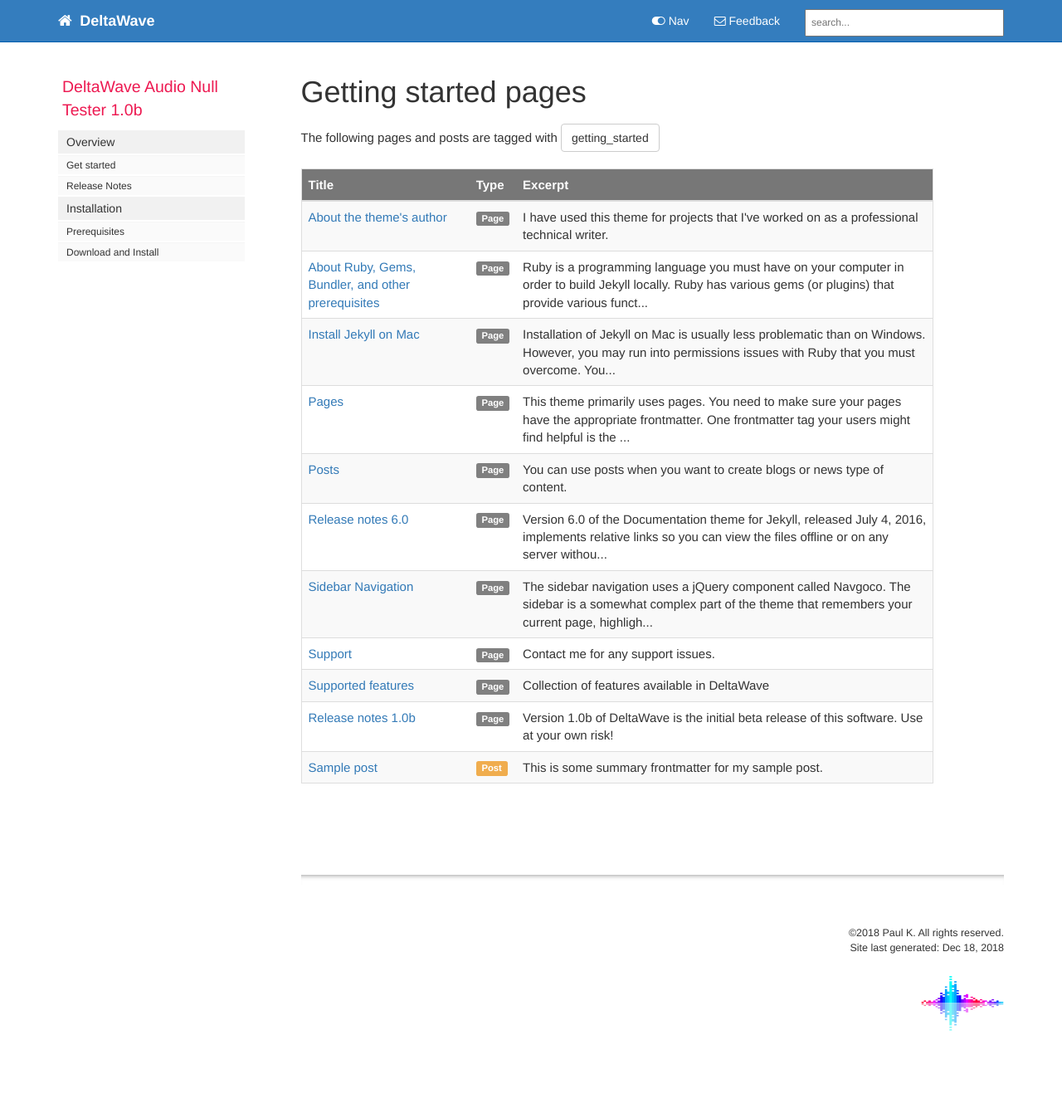
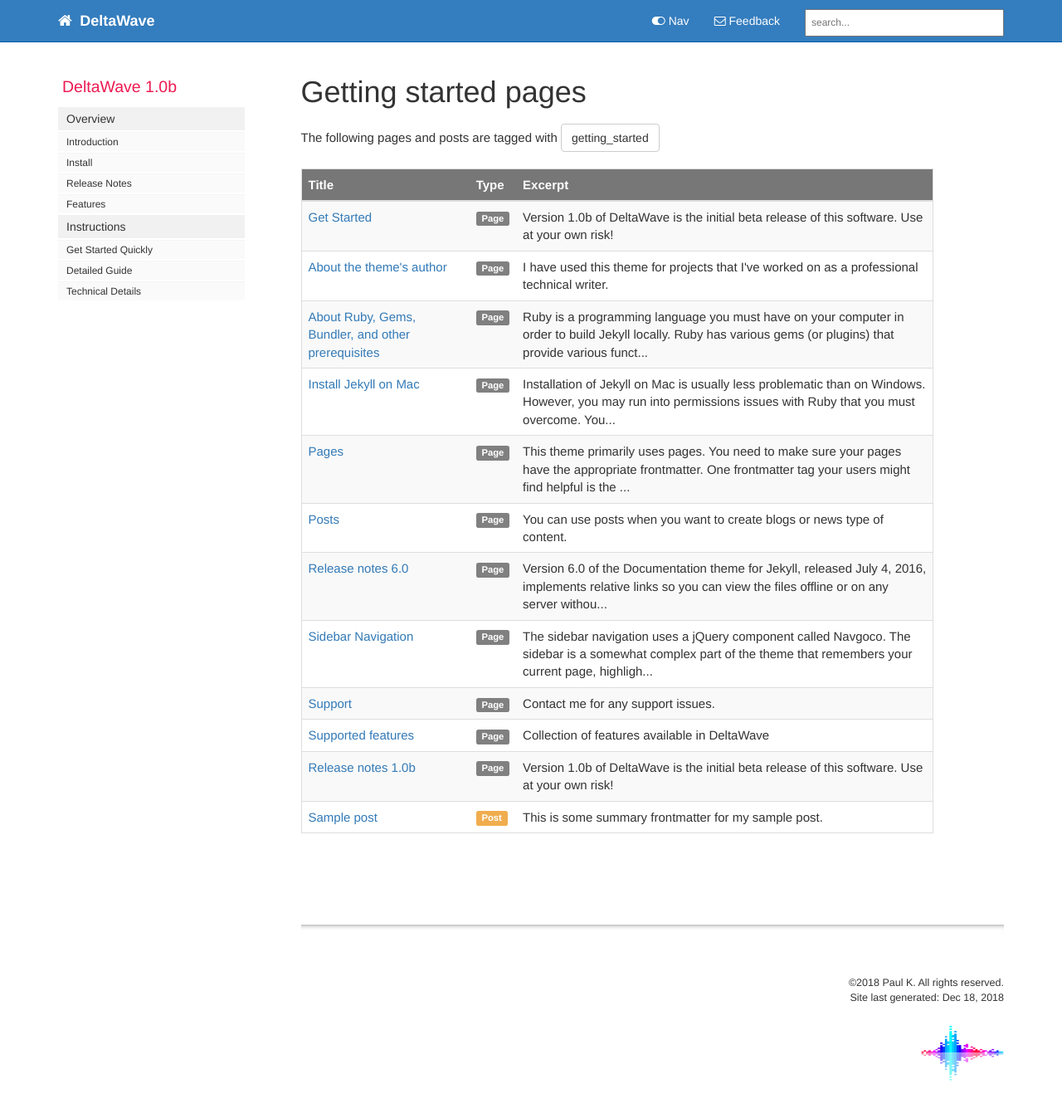
Before and after one commit to pkane2001/DeltaWave, a Jekyll site: the page built from docs/pages/tags/tag_getting_started.md, in a window 1280 px wide and 1372 px high. Shown: the top 1341 px of the window at 83% size. Built offline with Jekyll 4.4.1, drawn with Linux system fonts in a browser that asks for light colours; nearby versions of some CDN libraries; our own code applies the rules of GitHub Pages for plain Markdown files; comment, search, counter and statistics services are not loaded.

Commit message:
no message

```diff
--- a/docs/_data/sidebars/mydoc_sidebar.yml
+++ b/docs/_data/sidebars/mydoc_sidebar.yml
@@ -2,7 +2,7 @@
 
 entries:
 - title: sidebar
-  product: DeltaWave Audio Null Tester
+  product: DeltaWave
   version: 1.0b
   accordion: true
 
@@ -13,23 +13,35 @@ entries:
     output: web, pdf
     folderitems:
 
-    - title: Get started
-      url: /index.html
+    - title: Introduction
+      url: index.html
       output: web, pdf
       type: homepage
+
+    - title: Install
+      url: /get_started.html
+      output: web, pdf
 
     - title: Release Notes
       url: /release_notes_1.0b.html
       output: web, pdf
 
-  - title: Installation
+    - title: Features
+      url: /mydoc_supported_features.html
+      output: web, pdf
+
+  - title: Instructions
     output: web, pdf
     folderitems:
 
-    - title: Prerequisites
+    - title: Get Started Quickly
       url: /mydoc_prerequisites.html
       output: web, pdf
 
-    - title: Download and Install
+    - title: Detailed Guide
       url: /mydoc_install.html
       output: web, pdf
+
+    - title: Technical Details
+      url: /mydoc_install.html
+      output: web, pdf
--- /dev/null
+++ b/docs/pages/mydoc/get_started.md
@@ -0,0 +1,24 @@
+---
+title: Get Started
+tags: [getting_started,installation,download]
+keywords: release notes, announcements, what's new, new features
+last_updated: December 17, 2018
+summary: "Version 1.0b of DeltaWave is the initial beta release of this software. Use at your own risk!"
+sidebar: mydoc_sidebar
+permalink: get_started.html
+folder: mydoc
+comments: true
+---
+
+## What do I need to run DeltaWave?
+DeltaWave runs on Microsoft Windows and required .NET 4.6 framework to be installed.
+The software is very CPU and memory intensive, recommended configuration at least an I7 4-core processor and 8GB of RAM.
+
+## Give it to me already!
+Here you go:
+<a href="images/windows-logo.png">Download  <input type="image" id="download" alt="Download" src="images/windows-logo.png" width="30" align="top" />   </a>
+
+Once the file downloads, extract the installer from ZIP archive and run it to install. Follow prompts.
+
+___
+{% include links.html %}
--- a/docs/pages/mydoc/mydoc_supported_features.md
+++ b/docs/pages/mydoc/mydoc_supported_features.md
@@ -23,17 +22,20 @@ Phase correction | Determines and corrects for fractional phase offset down to 1
 Clock Drift correction | Determines and corrects for clock drift between two files
 Low/High pass filtering | Can filter both files to allow only lower or higher frequencies into the final comparison
 Notch Filter | Allows the use of a single notch filter to remove a specific frequency component. Useful when testing or comparing simple sinewaves
+Skip samples | Skip any number of samples at the beginning and the end of each file
+Control all Settings | Detailed settings can be configured for each of the processing units in DeltaWave. Settings can be saved to become default.
 
 
 
 
 
-## Features not available
+## Features not available yet in this version
 
-The following features are not available.
 
 Features |  Notes
 --------|-----------
-eBook output | There isn't an eBook output for the content.
+Process files larger than available memory | Planned for future release
+Faster load time for DSF format files | Planned for future release
+Audio Playback | needs work -- currently some parts are broken
 
 {% include links.html %}
```
Also changed, not shown: other parts of docs/pages/mydoc/mydoc_supported_features.md (+0 -1 lines).
